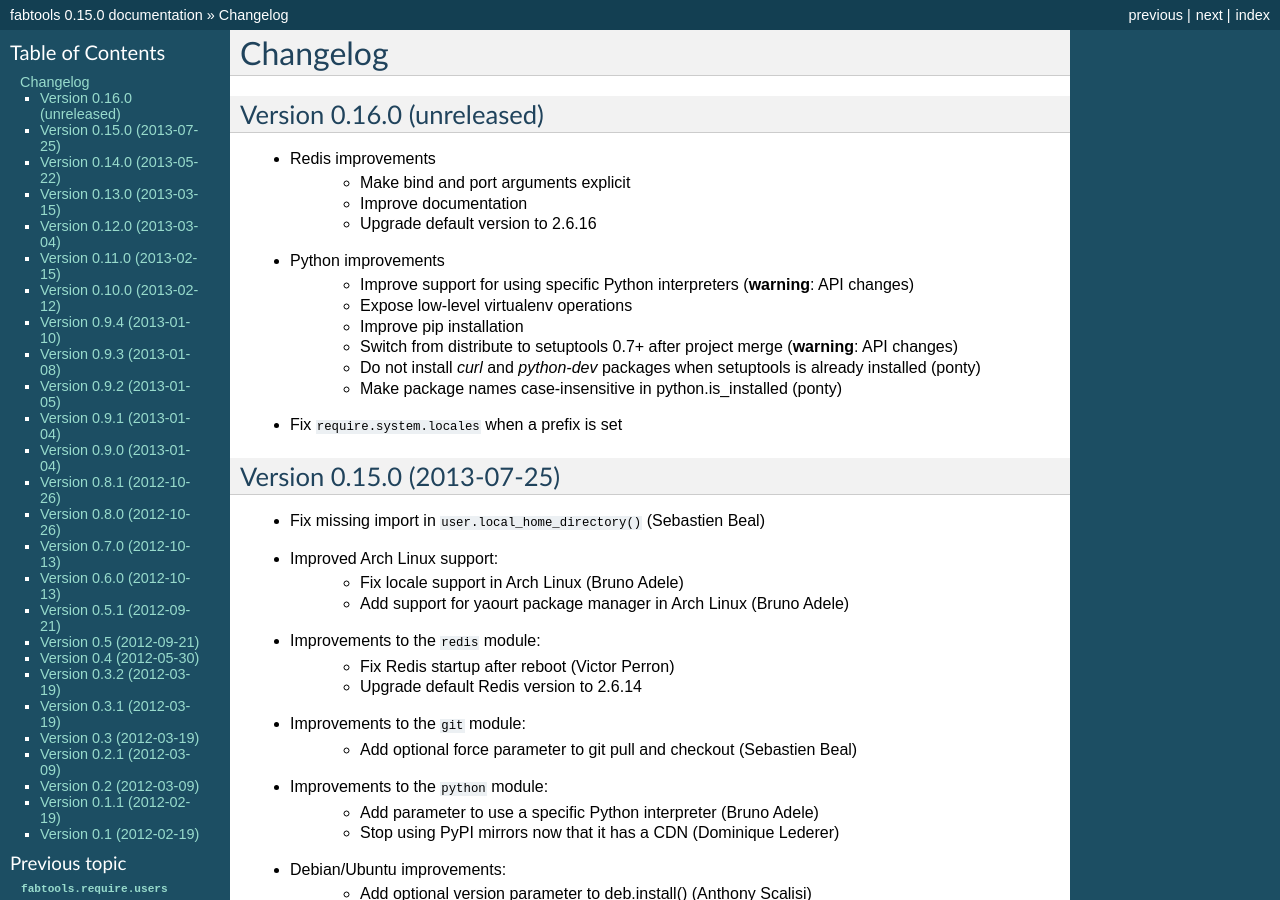
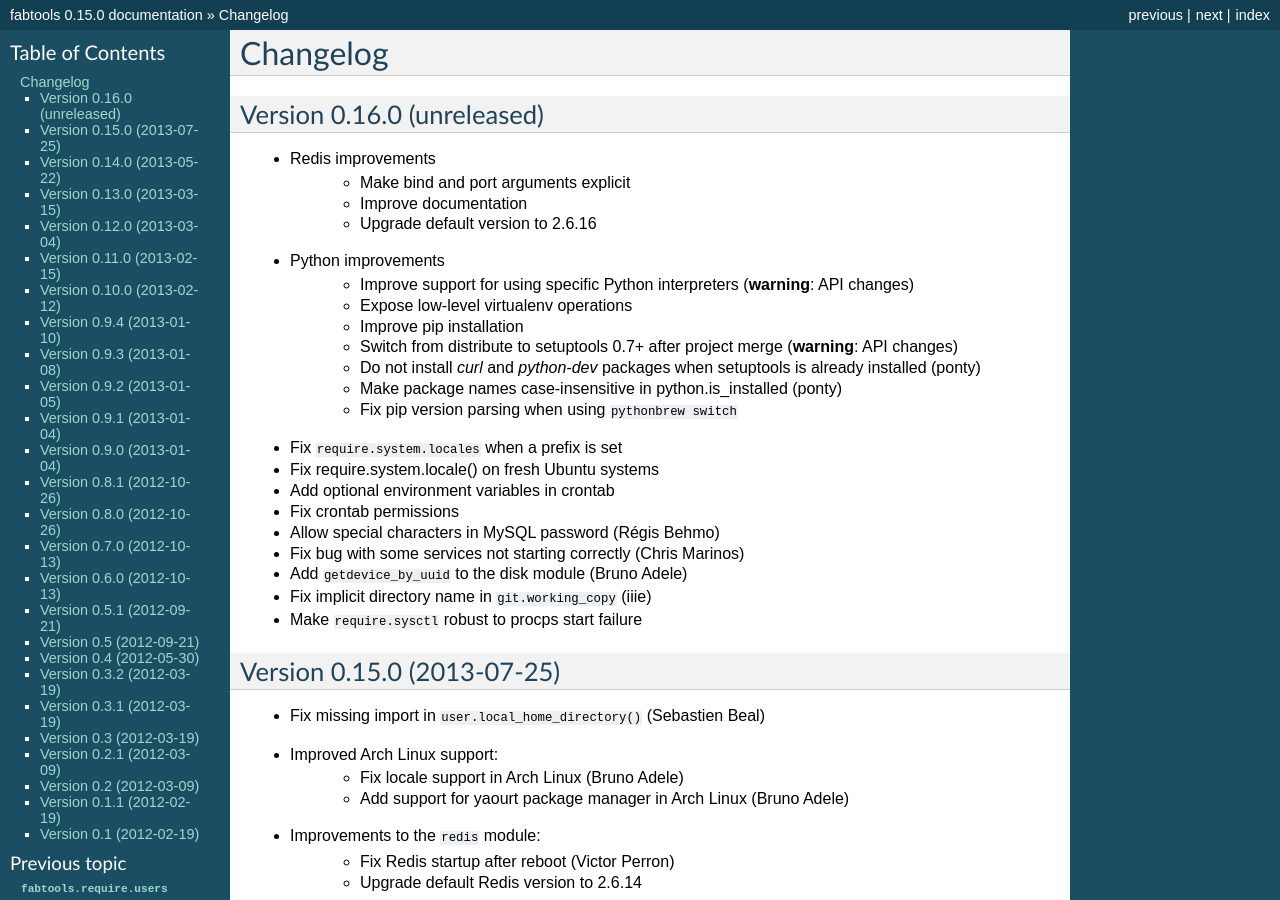
Before and after one commit to fabtools/fabtools, a Sphinx documentation site: the page built from docs/CHANGELOG.rst, in a window 1280 px wide and 900 px high. Built offline with Sphinx 7.4.7, drawn with Linux system fonts in a browser that asks for light colours.

Commit message:
Update changelog

```diff
--- a/docs/CHANGELOG.rst
+++ b/docs/CHANGELOG.rst
@@ -19,7 +19,16 @@ Version 0.16.0 (unreleased)
       is already installed (ponty)
     * Make package names case-insensitive in python.is_installed
       (ponty)
+    * Fix pip version parsing when using ``pythonbrew switch``
 * Fix ``require.system.locales`` when a prefix is set
+* Fix require.system.locale() on fresh Ubuntu systems
+* Add optional environment variables in crontab
+* Fix crontab permissions
+* Allow special characters in MySQL password (Régis Behmo)
+* Fix bug with some services not starting correctly (Chris Marinos)
+* Add ``getdevice_by_uuid`` to the disk module (Bruno Adele)
+* Fix implicit directory name in ``git.working_copy`` (iiie)
+* Make ``require.sysctl`` robust to procps start failure
 
 
 Version 0.15.0 (2013-07-25)
```
